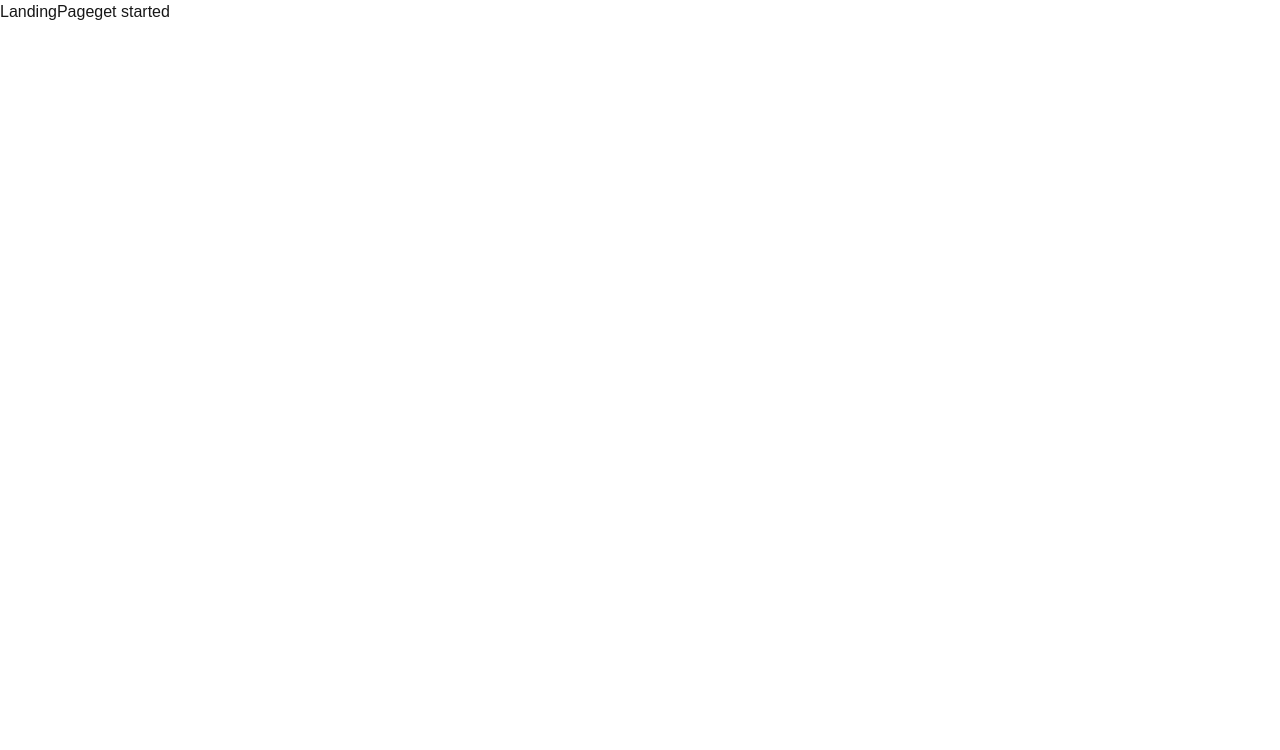
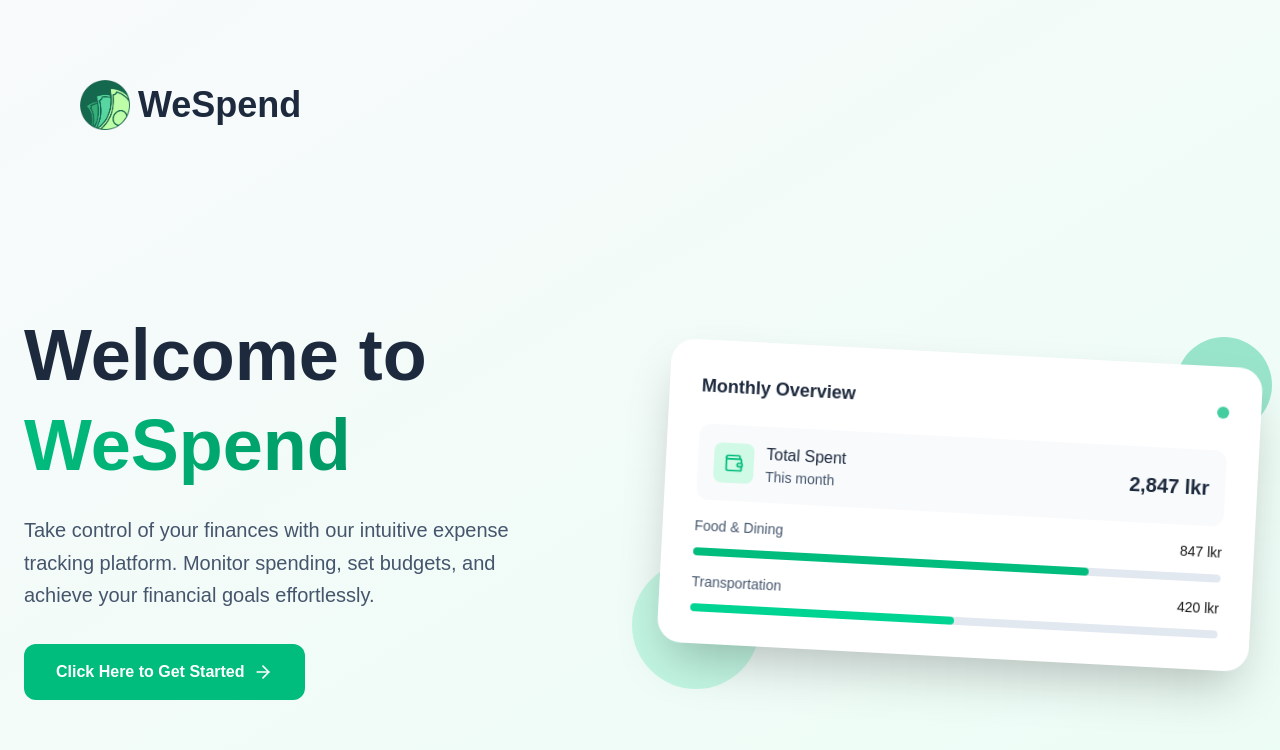
Before and after one commit to DULAJBHAGYA/Daily-expense-tracker, a Next.js app in the folder tracker-client/: page / in a window 1280 px wide. Shown: the top 750 px of the page. Built offline with nearby package versions, Linux system fonts and the light colour scheme.

Commit message:
develop dashboard

```diff
--- a/tracker-client/next.config.ts
+++ b/tracker-client/next.config.ts
@@ -6,10 +6,13 @@ const nextConfig: NextConfig = {
       {
         protocol: 'https',
         hostname: 'images.unsplash.com',
-        // port: '', // Only include if you need to specify a port
-        pathname: '/**', // This allows all paths under the domain
+        pathname: '/**',
       },
-      // Add more patterns as needed for other image sources
+      {
+        protocol: 'https',
+        hostname: 'img.clerk.com',
+        pathname: '/**',
+      },
     ],
   },
   // ... other configurations
--- a/tracker-client/src/app/dashboard/page.tsx
+++ b/tracker-client/src/app/dashboard/page.tsx
@@ -8,10 +8,10 @@ import {
   Calendar,
   TrendingUp,
   TrendingDown,
-  User,
   LogOut,
   Wallet,
 } from "lucide-react";
+import { SignOutButton, useUser } from "@clerk/nextjs";
 
 interface Expense {
   id: string;
@@ -20,11 +20,6 @@ interface Expense {
   description: string;
   date: string;
   type: "expense" | "income";
-}
-
-interface User {
-  name: string;
-  avatar: string;
 }
 
 const ExpenseTracker = () => {
@@ -68,11 +63,7 @@ const ExpenseTracker = () => {
     type: "expense" as "expense" | "income",
   });
 
-  const user: User = {
-    name: "John Doe",
-    avatar:
-      "https://images.unsplash.com/photo-1472099645785-5658abf4ff4e?w=32&h=32&fit=crop&crop=face",
-  };
+  const { user } = useUser();
 
   const today = new Date().toISOString().split("T")[0];
   const currentMonth = new Date().getMonth();
@@ -182,18 +173,28 @@ const ExpenseTracker = () => {
             {/* User Info */}
             <div className="flex items-center space-x-4">
               <div className="flex items-center space-x-3">
+                {user?.imageUrl ? (
                   <Image
-                  src={user.avatar}
-                  alt={user.name}
+                    src={user?.imageUrl}
+                    alt={`${user?.firstName} ${user?.lastName}`}
                     width={32}
                     height={32}
                     className="w-8 h-8 rounded-full object-cover"
                   />
-                <span className="text-gray-700 font-medium">{user.name}</span>
+                ) : (
+                  <div className="w-8 h-8 rounded-full bg-gray-300 flex items-center justify-center text-sm font-semibold text-white">
+                    {user?.firstName?.[0] ?? "U"}
                   </div>
+                )}
+                <span className="text-gray-700 font-medium">
+                  {user?.firstName + " " + user?.lastName}
+                </span>
+              </div>
+              <SignOutButton redirectUrl="/sign-in">
                 <button className="p-2 text-gray-500 hover:text-red-500 hover:bg-red-50 rounded-lg transition-colors">
                   <LogOut className="w-5 h-5" />
                 </button>
+              </SignOutButton>
             </div>
           </div>
         </div>
--- a/tracker-client/src/app/page.tsx
+++ b/tracker-client/src/app/page.tsx
@@ -1,14 +1,107 @@
-import React from 'react'
+"use client"
+import React from 'react';
+import Image from "next/image";
+import { ArrowRight, Wallet } from 'lucide-react';
+import { useRouter } from 'next/navigation';
 
-const LandingPage = () => {
+export default function LandinPage() {
+  const router = useRouter();
+
+  const handleClick = () => {
+      router.push('/sign-in')
+  }
+
   return (
-    <div>
-      LandingPage
-      <button className='cursor-pointer'>
-        get started
-      </button>
+    <div className="h-screen bg-gradient-to-br from-slate-50 to-emerald-50 flex flex-col">
+      {/* Navigation */}
+      <nav className="relative z-50 px-20 py-20">
+        <div className="max-w-7xl mx-auto flex items-center justify-between">
+          <div className="flex items-center space-x-2">
+              <Image src="/logo.png" alt="logo" width={50} height={50} />
+            <span className="text-4xl font-bold text-slate-800">WeSpend</span>
+          </div>
+
+        </div>
+      </nav>
+
+      {/* Hero Section */}
+      <section className="relative px-6 flex-1 flex items-center">
+        <div className="max-w-7xl mx-auto">
+          <div className="grid lg:grid-cols-2 gap-12 items-center">
+            <div className="space-y-8">
+              <div className="space-y-6">
+                <h1 className="text-5xl lg:text-7xl font-bold text-slate-800 leading-tight">
+                  Welcome to{' '}
+                  <span className="bg-gradient-to-r from-emerald-500 to-emerald-600 bg-clip-text text-transparent">
+                    WeSpend
+                  </span>
+                </h1>
+                <p className="text-xl text-slate-600 leading-relaxed max-w-lg">
+                  Take control of your finances with our intuitive expense tracking platform.
+                  Monitor spending, set budgets, and achieve your financial goals effortlessly.
+                </p>
+              </div>
+
+              <div className="flex flex-col sm:flex-row gap-4">
+                <button  onClick={handleClick} className="group px-8 py-4 bg-emerald-500 hover:bg-emerald-600 text-white rounded-xl font-semibold transition-all duration-300 transform hover:scale-105 hover:shadow-xl flex items-center justify-center space-x-2">
+                  <span>Click Here to Get Started</span>
+                  <ArrowRight className="w-5 h-5 group-hover:translate-x-1 transition-transform" />
+                </button>
+              </div>
+            </div>
+
+            <div className="relative">
+              <div className="relative z-10 bg-white rounded-3xl shadow-2xl p-8 transform rotate-3 hover:rotate-0 transition-transform duration-500">
+                <div className="space-y-6">
+                  <div className="flex items-center justify-between">
+                    <h3 className="text-lg font-semibold text-slate-800">Monthly Overview</h3>
+                    <div className="w-3 h-3 bg-emerald-500 rounded-full animate-pulse"></div>
+                  </div>
+
+                  <div className="space-y-4">
+                    <div className="flex items-center justify-between p-4 bg-slate-50 rounded-xl">
+                      <div className="flex items-center space-x-3">
+                        <div className="w-10 h-10 bg-emerald-100 rounded-lg flex items-center justify-center">
+                          <Wallet className="w-5 h-5 text-emerald-500" />
+                        </div>
+                        <div>
+                          <div className="font-medium text-slate-800">Total Spent</div>
+                          <div className="text-sm text-slate-600">This month</div>
+                        </div>
+                      </div>
+                      <div className="text-xl font-bold text-slate-800">2,847 lkr</div>
+                    </div>
+
+                    <div className="space-y-3">
+                      <div className="flex justify-between items-center">
+                        <span className="text-sm text-slate-600">Food & Dining</span>
+                        <span className="text-sm font-medium">847 lkr</span>
+                      </div>
+                      <div className="w-full bg-slate-200 rounded-full h-2">
+                        <div className="bg-emerald-500 h-2 rounded-full w-3/4"></div>
+                      </div>
+                    </div>
+
+                    <div className="space-y-3">
+                      <div className="flex justify-between items-center">
+                        <span className="text-sm text-slate-600">Transportation</span>
+                        <span className="text-sm font-medium">420 lkr</span>
+                      </div>
+                      <div className="w-full bg-slate-200 rounded-full h-2">
+                        <div className="bg-emerald-400 h-2 rounded-full w-1/2"></div>
+                      </div>
+                    </div>
+                  </div>
+                </div>
+              </div>
+
+              <div className="absolute -top-4 -right-4 w-24 h-24 bg-emerald-500 rounded-full opacity-20 animate-pulse"></div>
+              <div className="absolute -bottom-8 -left-8 w-32 h-32 bg-emerald-300 rounded-full opacity-10 animate-pulse delay-1000"></div>
+            </div>
+          </div>
+        </div>
+      </section>
+
     </div>
-  )
+  );
 }
-
-export default LandingPage
--- a/tracker-client/src/app/sign-in/page.tsx
+++ b/tracker-client/src/app/sign-in/[[...sign-in]]/page.tsx
@@ -6,7 +6,7 @@ import { SignIn } from '@clerk/nextjs';
 const SignInPage = () => {
   return (
     <div className="flex justify-center items-center min-h-screen p-4">
-      <SignIn signUpUrl="/sign-up" />
+      <SignIn signUpUrl="/sign-up" afterSignInUrl="/dashboard" />
     </div>
   );
 };
--- a/tracker-client/src/app/sign-up/page.tsx
+++ b/tracker-client/src/app/sign-up/[[...sign-up]]/page.tsx
@@ -1,14 +1,16 @@
 "use client"
-
 import React from 'react';
 import { SignUp } from '@clerk/nextjs';
 
 const SignUpPage = () => {
   return (
     <div className="flex justify-center items-center min-h-screen p-4">
-      <SignUp/>
+      <SignUp
+      signInUrl='/sign-in'
+        afterSignUpUrl="/sign-in"
+/>
     </div>
   );
-};
+}
 
 export default SignUpPage;
```
Also changed, not shown: 1 other file (tests, documents, lock files or other folders). Lines whose indentation alone changed are shown as unchanged.
